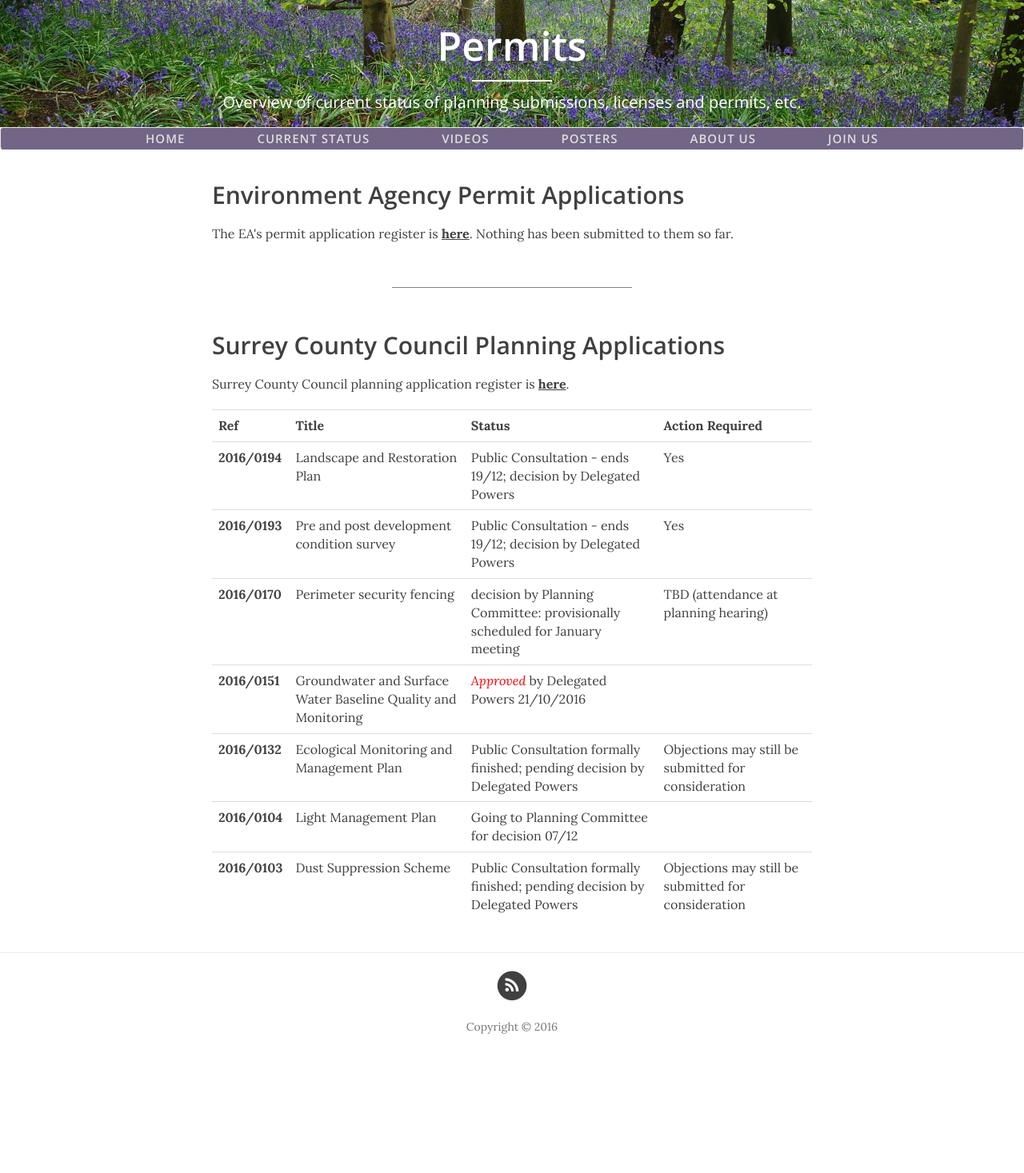
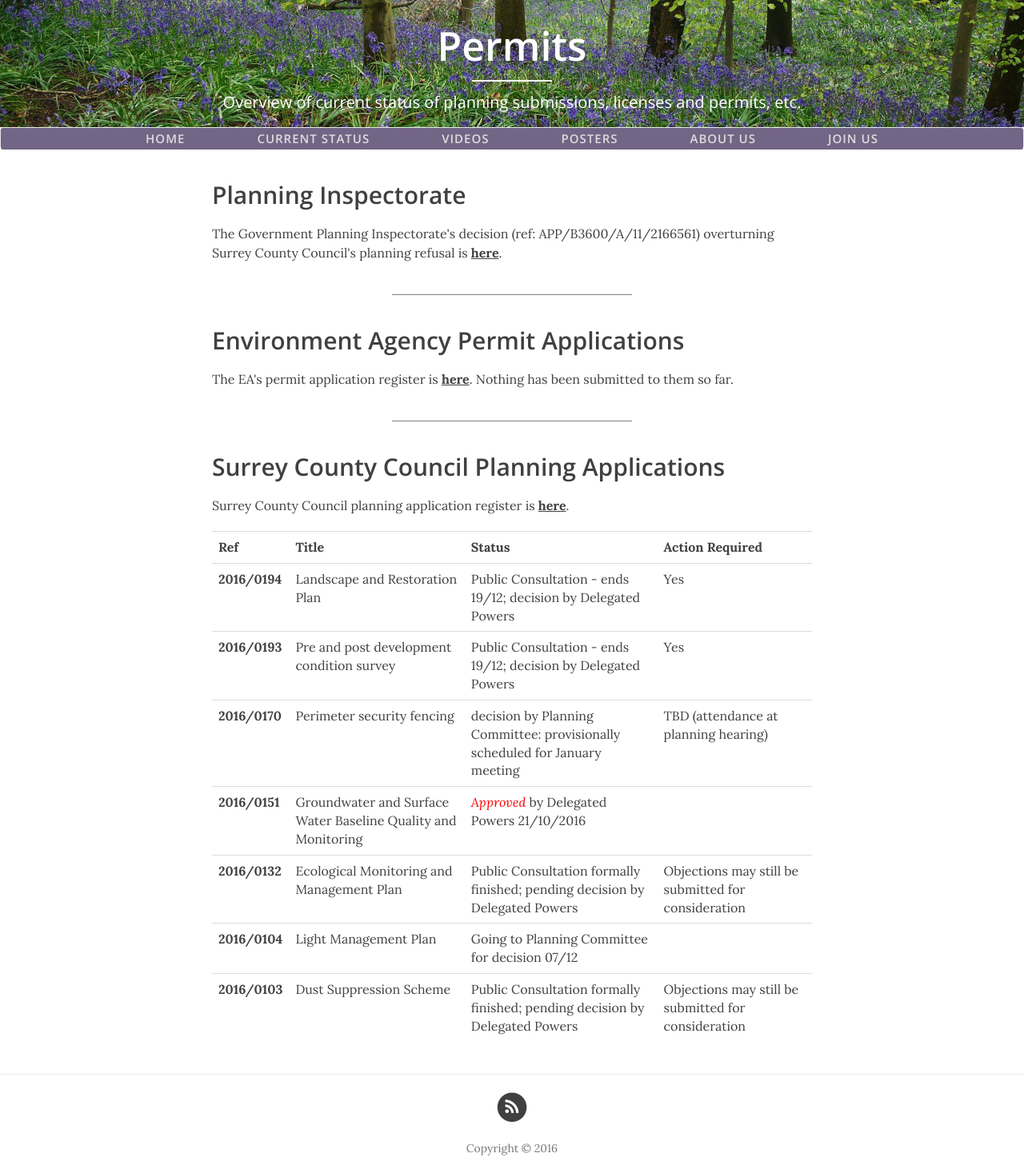
Before and after one commit to voiceforleithhill/v4lh-site-gen, a Jekyll site: the page built from status.html, in a window 1280 px wide. Shown: the whole page at 80% size. Built offline with Jekyll 4.4.1, drawn with Linux system fonts in a browser that asks for light colours; nearby versions of some CDN libraries; before the commit the page ends 1315 px from its top, so only the background shows below that.

Commit message:
Added inspectorate ref

```diff
--- a/_includes/status.html
+++ b/_includes/status.html
@@ -1,3 +1,8 @@
+<h2>Planning Inspectorate</h2>
+<p>The Government Planning Inspectorate's decision (ref: APP/B3600/A/11/2166561) overturning Surrey County Council's planning refusal is <a href="https://acp.planninginspectorate.gov.uk/ViewCase.aspx?caseid=2166561"><strong>here</strong></a>.
+
+<hr class="spacer">
+
 <h2>Environment Agency Permit Applications</h2>
 <p>The EA's permit application register is <a href="https://www.gov.uk/government/collections/environmental-permitting-notices-of-applications-made"><strong>here</strong></a>. Nothing has been submitted to them so far.</p>
 
--- a/css/clean-blog.css
+++ b/css/clean-blog.css
@@ -51,7 +51,7 @@ hr.small {
 }
 hr.spacer {
   max-width: 300px;
-  margin: 55px auto;
+  margin: 40px auto;
   border-width: 1px;
   border-color: #808080;
 }
--- a/less/clean-blog.less
+++ b/less/clean-blog.less
@@ -62,7 +62,7 @@ hr.small {
 
 hr.spacer {
 	max-width: 300px;
-	margin: 55px auto;
+	margin: 40px auto;
 	border-width: 1px;
 	border-color: @gray;
 }
```
Also changed, not shown: css/clean-blog.min.css.
